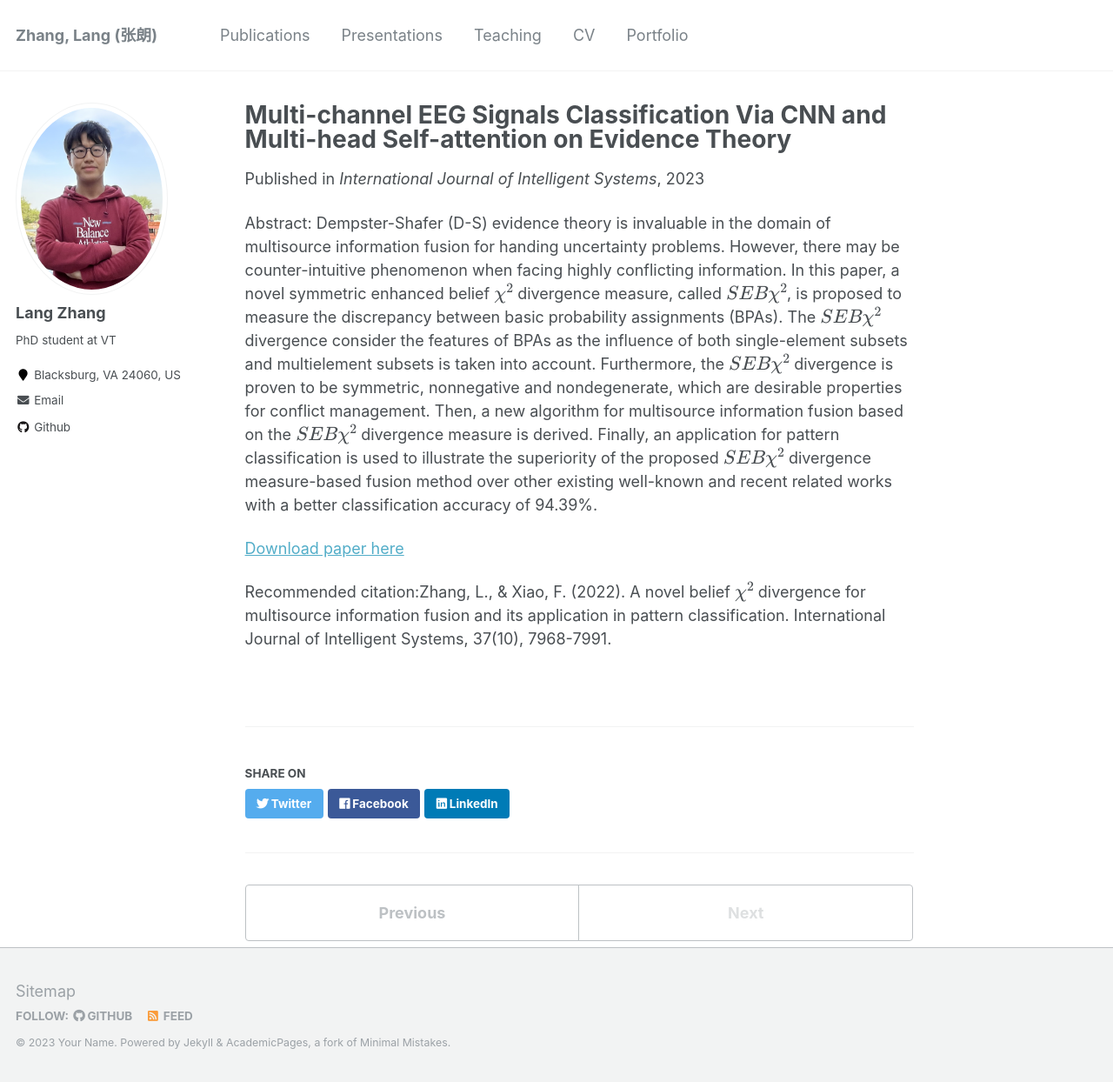
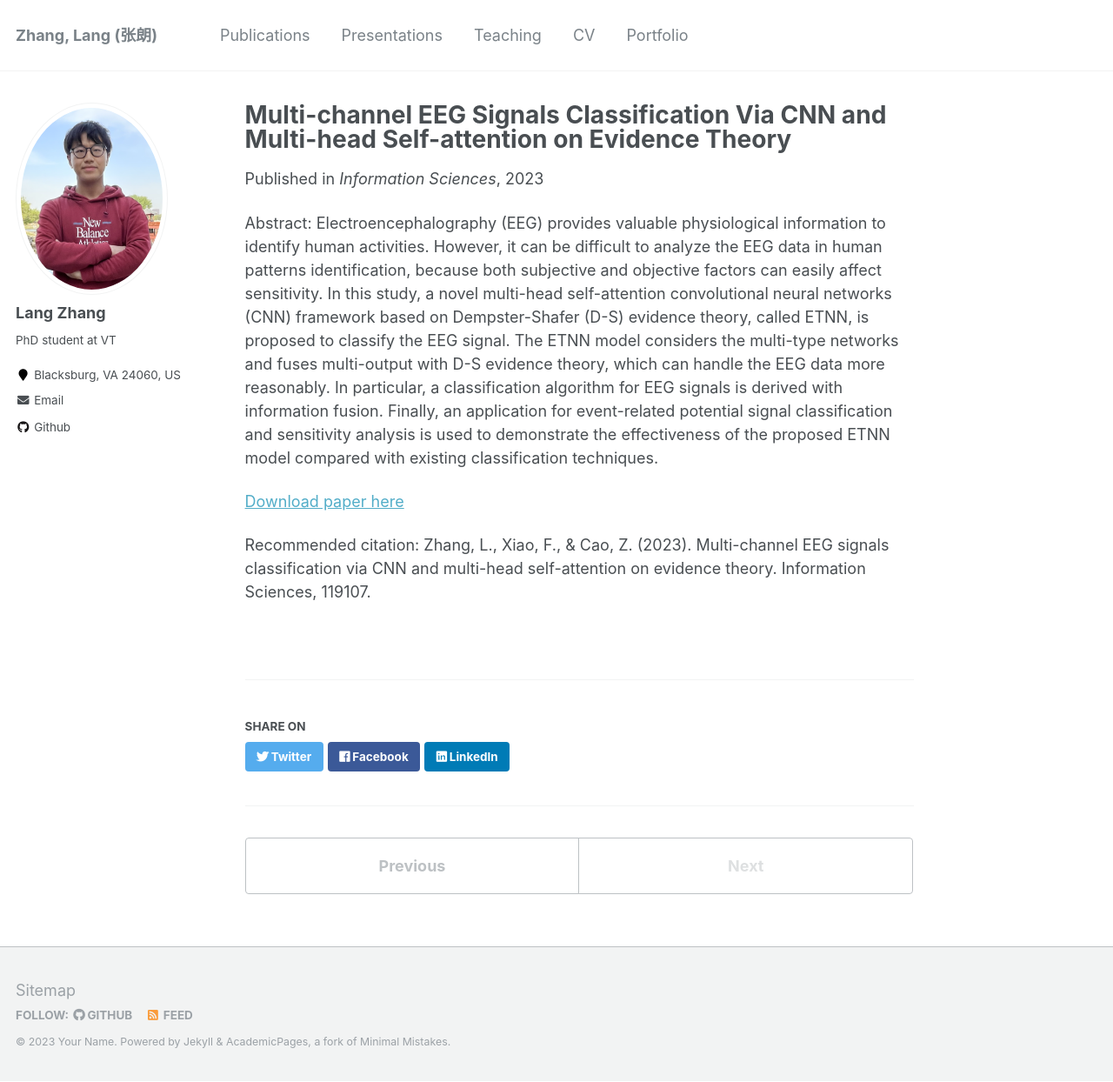
Before and after one commit to langzhang2000/langzhang2000.github.io, a Jekyll site: the page built from _publications/ins2022.md, in a window 1280 px wide and 1244 px high. Shown: the whole window at 87% size. Built offline with Jekyll 4.4.1, drawn with Linux system fonts in a browser that asks for light colours; formulas are drawn with MathJax 3.

Commit message:
Update ins2022.md

```diff
--- a/_publications/ins2022.md
+++ b/_publications/ins2022.md
@@ -4,12 +4,12 @@ collection: publications
 permalink: /publications/ins2022
 excerpt: '[Download paper here](https://langzhang2000.github.io/files/Multi-channel_EEG_Signals_Classification_Via_CNN_and_Multi-head_Self-attention_on_Evidence_Theory.pdf)'
 date: 2023-06-03
-venue: 'International Journal of Intelligent Systems'
+venue: 'Information Sciences'
 paperurl:
 citation:
 ---
-Abstract: Dempster-Shafer (D-S) evidence theory is invaluable in the domain of multisource information fusion for handing uncertainty problems. However, there may be counter-intuitive phenomenon when facing highly conflicting information. In this paper, a novel symmetric enhanced belief $\chi^2$ divergence measure, called $SEB\chi^2$, is proposed to measure the discrepancy between basic probability assignments (BPAs). The $SEB\chi^2$ divergence consider the features of BPAs as the influence of both single-element subsets and multielement subsets is taken into account. Furthermore, the $SEB\chi^2$ divergence is proven to be symmetric, nonnegative and nondegenerate, which are desirable properties for conflict management. Then, a new algorithm for multisource information fusion based on the $SEB\chi^2$ divergence measure is derived. Finally, an application for pattern classification is used to illustrate the superiority of the proposed $SEB\chi^2$ divergence measure-based fusion method over other existing well-known and recent related works with a better classification accuracy of 94.39%.
+Abstract: Electroencephalography (EEG) provides valuable physiological information to identify human activities. However, it can be difficult to analyze the EEG data in human patterns identification, because both subjective and objective factors can easily affect sensitivity. In this study, a novel multi-head self-attention convolutional neural networks (CNN) framework based on Dempster-Shafer (D-S) evidence theory, called ETNN, is proposed to classify the EEG signal. The ETNN model considers the multi-type networks and fuses multi-output with D-S evidence theory, which can handle the EEG data more reasonably. In particular, a classification algorithm for EEG signals is derived with information fusion. Finally, an application for event-related potential signal classification and sensitivity analysis is used to demonstrate the effectiveness of the proposed ETNN model compared with existing classification techniques.
 
-[Download paper here](https://langzhang2000.github.io/files/Published_paper-Int_J_of_Intelligent_Sys_2022_Zhang.pdf)
+[Download paper here](https://langzhang2000.github.io/files/Multi-channel_EEG_Signals_Classification_Via_CNN_and_Multi-head_Self-attention_on_Evidence_Theory.pdf)
 
-Recommended citation:Zhang, L., & Xiao, F. (2022). A novel belief $\chi^2$ divergence for multisource information fusion and its application in pattern classification. International Journal of Intelligent Systems, 37(10), 7968-7991.
+Recommended citation: Zhang, L., Xiao, F., & Cao, Z. (2023). Multi-channel EEG signals classification via CNN and multi-head self-attention on evidence theory. Information Sciences, 119107.
```
